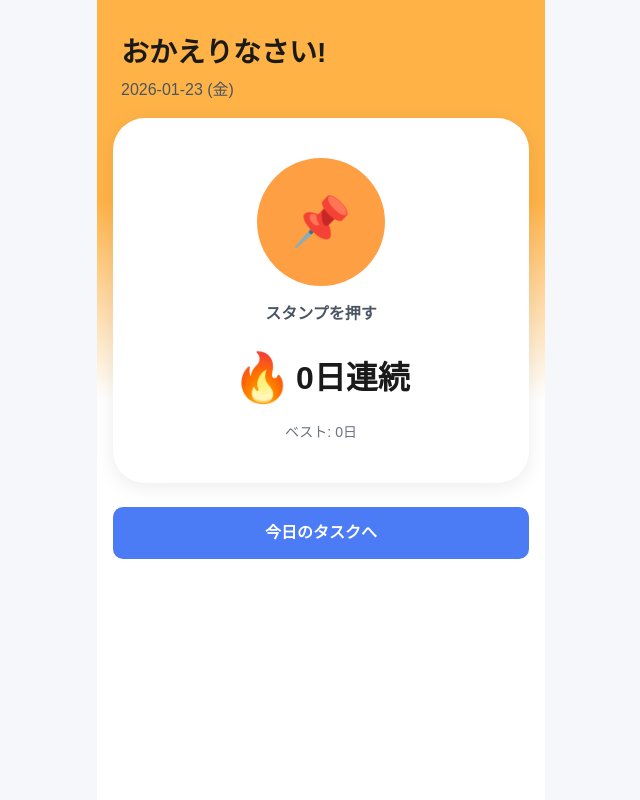
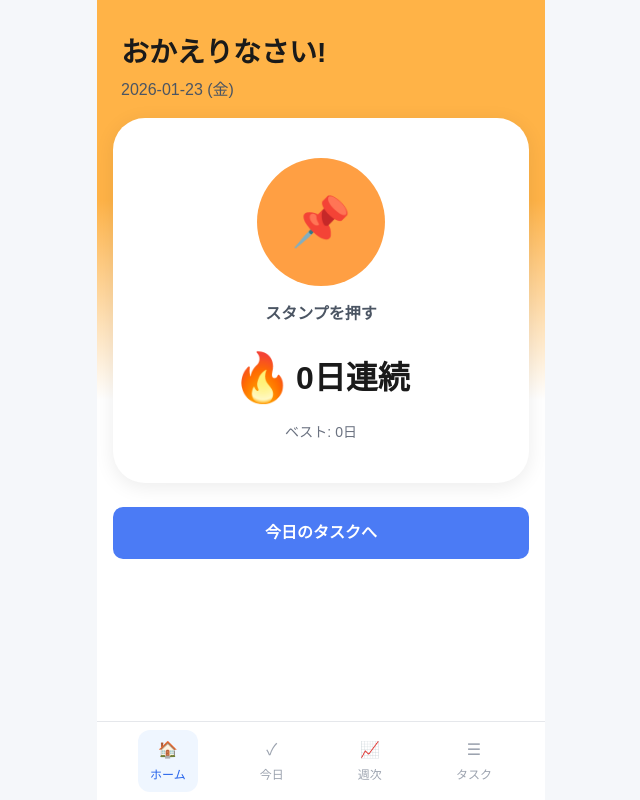
Before and after one commit to hayaf3254/TaskScope, a Next.js app in the folder apps/web/: page /stamp in a window 1280 px wide. Shown: the whole page, without its empty margins (319-959 px from the left). Built offline with nearby package versions, Linux system fonts and the light colour scheme; no server answers.

Commit message:
フロント：フッダーの作成

```diff
--- a/apps/web/app/globals.css
+++ b/apps/web/app/globals.css
@@ -1,6 +1,7 @@
 @import "tailwindcss";
 @import "../styles/components.css";
 @import "../styles/stamp.css";
+@import "../styles/navbar.css";
 
 /* ===========================================
    TaskScope - Theme Variables
--- /dev/null
+++ b/apps/web/app/tasks/page.tsx
@@ -0,0 +1,9 @@
+"use client";
+
+export default function TasksPage() {
+  return (
+    <div className="min-h-screen flex items-center justify-center bg-slate-50">
+      <p className="text-gray-500">タスク管理画面（実装予定）</p>
+    </div>
+  );
+}
--- /dev/null
+++ b/apps/web/app/weekly/page.tsx
@@ -0,0 +1,9 @@
+"use client";
+
+export default function WeeklyPage() {
+  return (
+    <div className="min-h-screen flex items-center justify-center bg-slate-50">
+      <p className="text-gray-500">週次画面（実装予定）</p>
+    </div>
+  );
+}
--- a/apps/web/components/features/stamp/StampScreen.tsx
+++ b/apps/web/components/features/stamp/StampScreen.tsx
@@ -4,6 +4,7 @@ import { useState, useEffect } from "react";
 import { useRouter } from "next/navigation";
 import { Check } from "lucide-react";
 import { PrimaryButton } from "@/components/ui/PrimaryButton";
+import { NavBar, TabId } from "@/components/ui/NavBar";
 import { getStampStatus, postStamp } from "@/lib/api";
 
 // 今日の日付をYYYY-MM-DD形式で取得
@@ -64,6 +65,17 @@ export function StampScreen() {
     router.push("/today");
   }
 
+  // タブ切り替え
+  function handleTabChange(tab: TabId) {
+    const routes: Record<TabId, string> = {
+      home: "/stamp",
+      today: "/today",
+      weekly: "/weekly",
+      tasks: "/tasks",
+    };
+    router.push(routes[tab]);
+  }
+
   if (loading) {
     return (
       <div className="stamp-bg flex items-center justify-center">
@@ -114,6 +126,12 @@ export function StampScreen() {
           今日のタスクへ
         </PrimaryButton>
       </div>
+
+      {/* フッター分の余白 */}
+      <div className="h-20" />
+
+      {/* ナビゲーションバー */}
+      <NavBar currentTab="home" onTabChange={handleTabChange} />
     </div>
   );
 }
--- /dev/null
+++ b/apps/web/components/ui/NavBar.tsx
@@ -0,0 +1,30 @@
+export type TabId = "home" | "today" | "weekly" | "tasks";
+
+type NavBarProps = {
+  currentTab: TabId;
+  onTabChange: (tab: TabId) => void;
+};
+
+const tabs: { id: TabId; icon: string; label: string }[] = [
+  { id: "home", icon: "🏠", label: "ホーム" },
+  { id: "today", icon: "✓", label: "今日" },
+  { id: "weekly", icon: "📈", label: "週次" },
+  { id: "tasks", icon: "☰", label: "タスク" },
+];
+
+export function NavBar({ currentTab, onTabChange }: NavBarProps) {
+  return (
+    <nav className="navbar">
+      {tabs.map((tab) => (
+        <button
+          key={tab.id}
+          onClick={() => onTabChange(tab.id)}
+          className={`navbar-tab ${currentTab === tab.id ? "navbar-tab-active" : ""}`}
+        >
+          <span className="navbar-icon">{tab.icon}</span>
+          <span className="navbar-label">{tab.label}</span>
+        </button>
+      ))}
+    </nav>
+  );
+}
--- /dev/null
+++ b/apps/web/styles/navbar.css
@@ -0,0 +1,69 @@
+/* ===========================================
+   TaskScope - NavBar Styles
+   =========================================== */
+
+@layer components {
+  /* --------------------------------
+     Container
+     -------------------------------- */
+  .navbar {
+    position: fixed;
+    bottom: 0;
+    left: 0;
+    right: 0;
+    max-width: 28rem;
+    margin: 0 auto;
+    background: white;
+    border-top: 1px solid #E5E7EB;
+    padding: 0.5rem 1rem;
+    display: flex;
+    justify-content: space-around;
+    align-items: center;
+  }
+
+  /* --------------------------------
+     Tab Button
+     -------------------------------- */
+  .navbar-tab {
+    display: flex;
+    flex-direction: column;
+    align-items: center;
+    gap: 0.25rem;
+    padding: 0.5rem 0.75rem;
+    border-radius: 0.75rem;
+    border: none;
+    background: transparent;
+    cursor: pointer;
+    transition: background-color 0.2s ease, color 0.2s ease;
+    color: #9CA3AF;
+  }
+
+  .navbar-tab:hover {
+    color: #6B7280;
+  }
+
+  /* --------------------------------
+     Active State
+     -------------------------------- */
+  .navbar-tab-active {
+    background-color: #EFF6FF;
+    color: #2563EB;
+  }
+
+  .navbar-tab-active:hover {
+    color: #2563EB;
+  }
+
+  /* --------------------------------
+     Icon & Label
+     -------------------------------- */
+  .navbar-icon {
+    width: 1.5rem;
+    height: 1.5rem;
+  }
+
+  .navbar-label {
+    font-size: 0.75rem;
+    font-weight: 500;
+  }
+}
```
